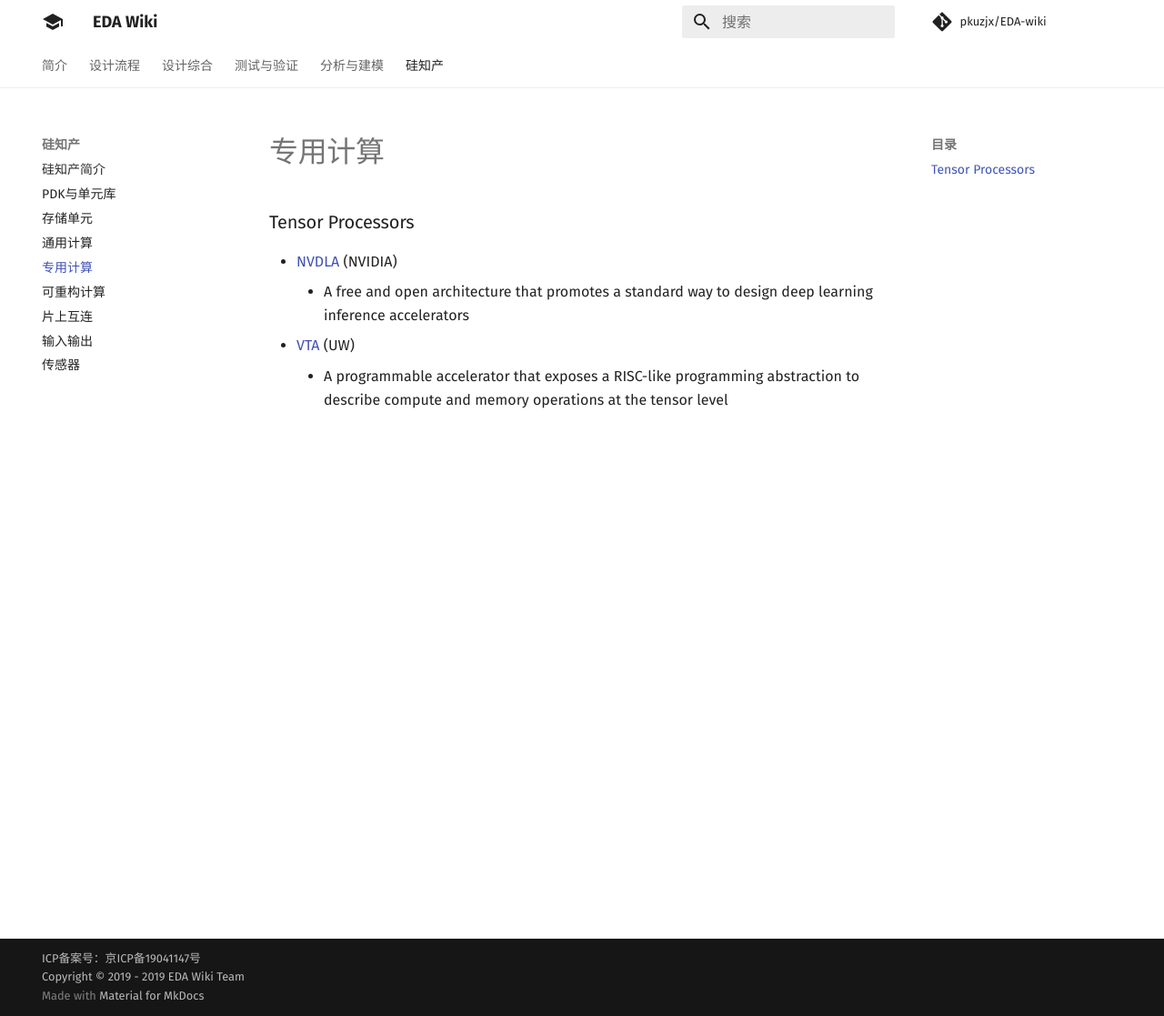
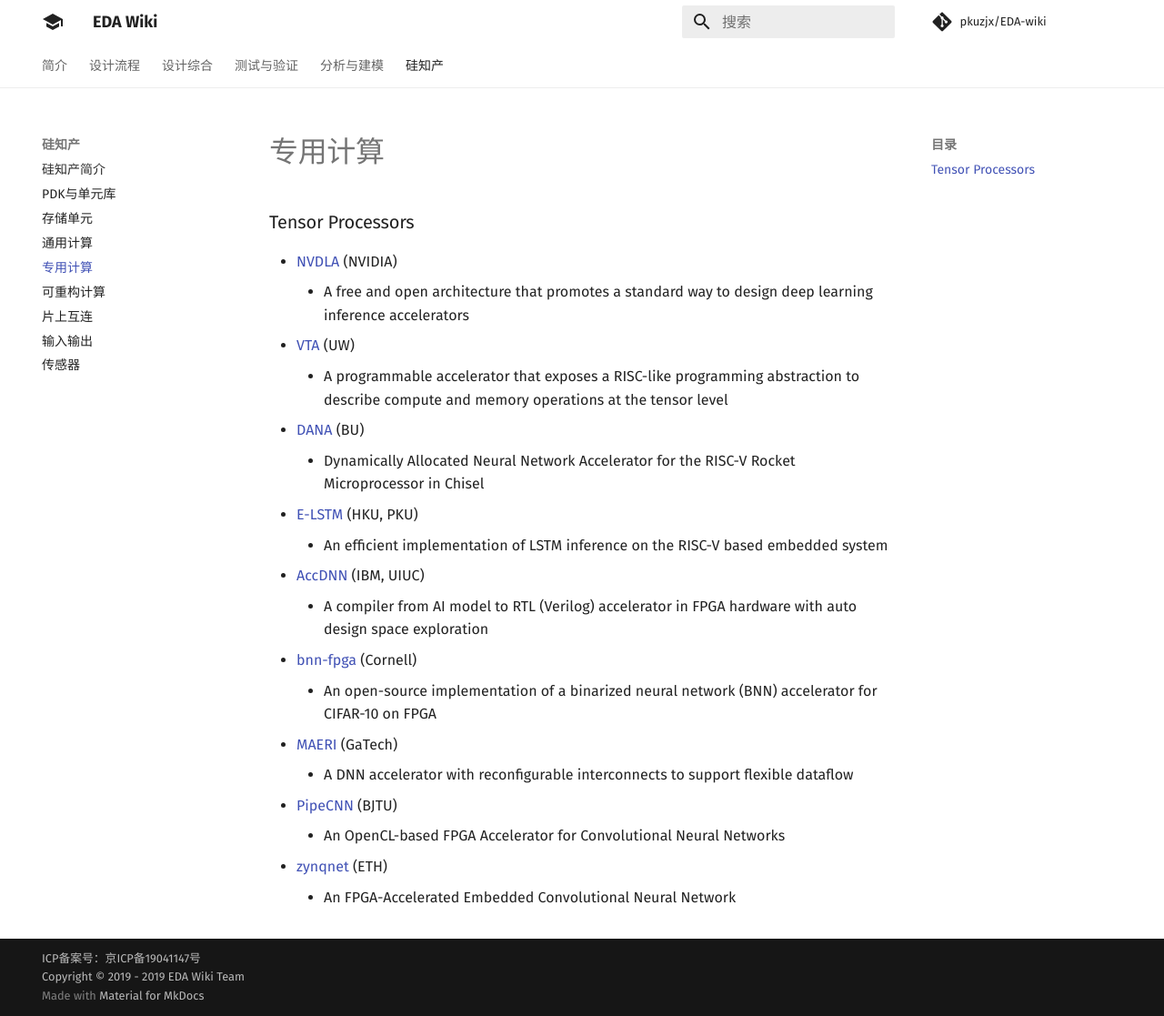
Before and after one commit to daitoto/EDA-wiki, an MkDocs documentation site: the page built from docs/sip/special.md, in a window 1280 px wide and 1117 px high. Shown: the whole window at 91% size. Built offline with MkDocs 1.6.1 and Material for MkDocs 9.7.7, drawn with Linux system fonts in a browser that asks for light colours; comment, search, counter and statistics services are not loaded.

Commit message:
Add a few specialized processors

```diff
--- a/docs/sip/special.md
+++ b/docs/sip/special.md
@@ -3,3 +3,17 @@
    - A free and open architecture that promotes a standard way to design deep learning inference accelerators
  - [VTA](https://tvm.ai/vta) (UW)
    - A programmable accelerator that exposes a RISC-like programming abstraction to describe compute and memory operations at the tensor level
+ - [DANA](https://github.com/bu-icsg/dana) (BU)
+   - Dynamically Allocated Neural Network Accelerator for the RISC-V Rocket Microprocessor in Chisel
+ - [E-LSTM](https://github.com/rbshi/elstm) (HKU, PKU)
+   - An efficient implementation of LSTM inference on the RISC-V based embedded system
+ - [AccDNN](https://github.com/IBM/AccDNN) (IBM, UIUC)
+   - A compiler from AI model to RTL (Verilog) accelerator in FPGA hardware with auto design space exploration
+ - [bnn-fpga](https://github.com/cornell-zhang/bnn-fpga) (Cornell)
+   - An open-source implementation of a binarized neural network (BNN) accelerator for CIFAR-10 on FPGA
+ - [MAERI](https://github.com/georgia-tech-synergy-lab/MAERI) (GaTech)
+   - A DNN accelerator with reconfigurable interconnects to support flexible dataflow
+ - [PipeCNN](https://github.com/doonny/PipeCNN) (BJTU)
+   - An OpenCL-based FPGA Accelerator for Convolutional Neural Networks
+ - [zynqnet](https://github.com/dgschwend/zynqnet) (ETH)
+   - An FPGA-Accelerated Embedded Convolutional Neural Network
```
Also changed, not shown: docs/sip/general.md (+1 -1 lines), docs/sip/inout.md (+7 -0 lines), docs/sip/reconfig.md (+1 -1 lines).
